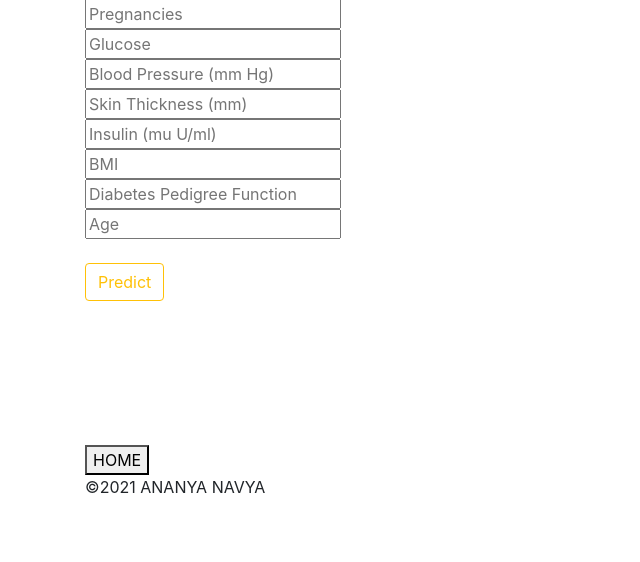
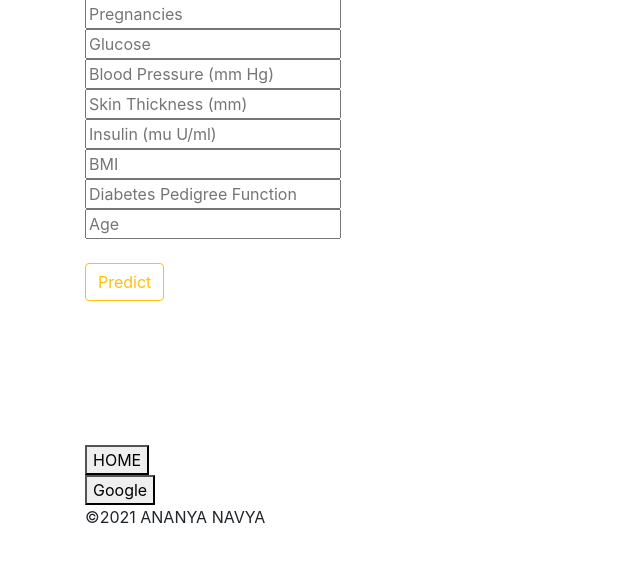
Before and after one commit to ananya-menon/DIABETES, a Flask app: page / in a window 1280 px wide. Shown: the part 81-643 px from the top of the page, without its empty margins (0-640 px from the left). Run offline with Flask 2, Linux system fonts and the light colour scheme; parts of the project's set-up code (start-up, migrations or seed data) failed here and were passed over; some libraries are stand-ins or nearby versions.

Commit message:
Update home.html

```diff
--- a/templates/home.html
+++ b/templates/home.html
@@ -75,6 +75,8 @@
         <br>
             <div><a href="https://healthnomic26.herokuapp.com/" class="icon-link">
         <button type="button">HOME</button></div></a>
+        <div><a href="https://google.com/"class="icon-link">
+        <button type="button">Google</button></div></a>
 
 
 
```
